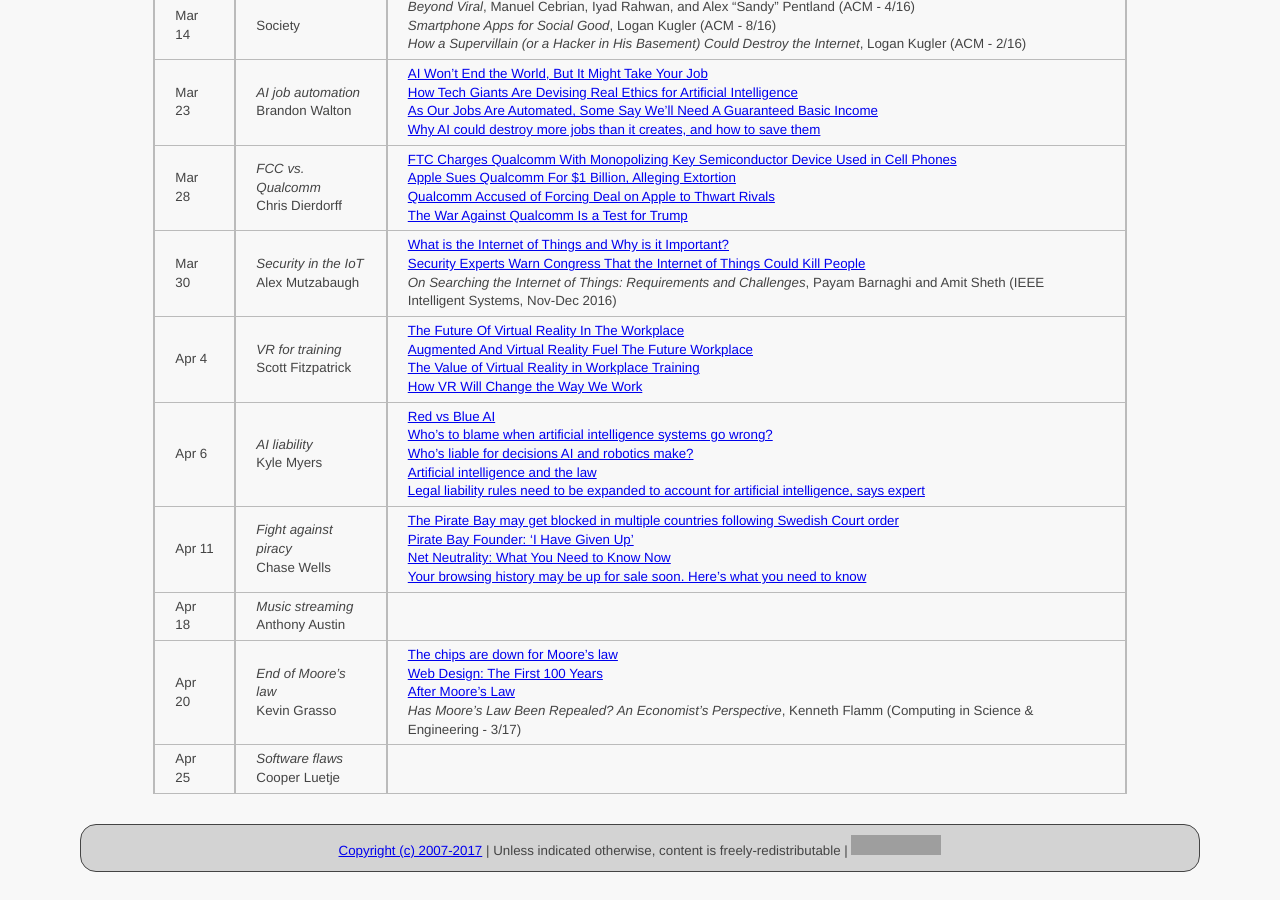
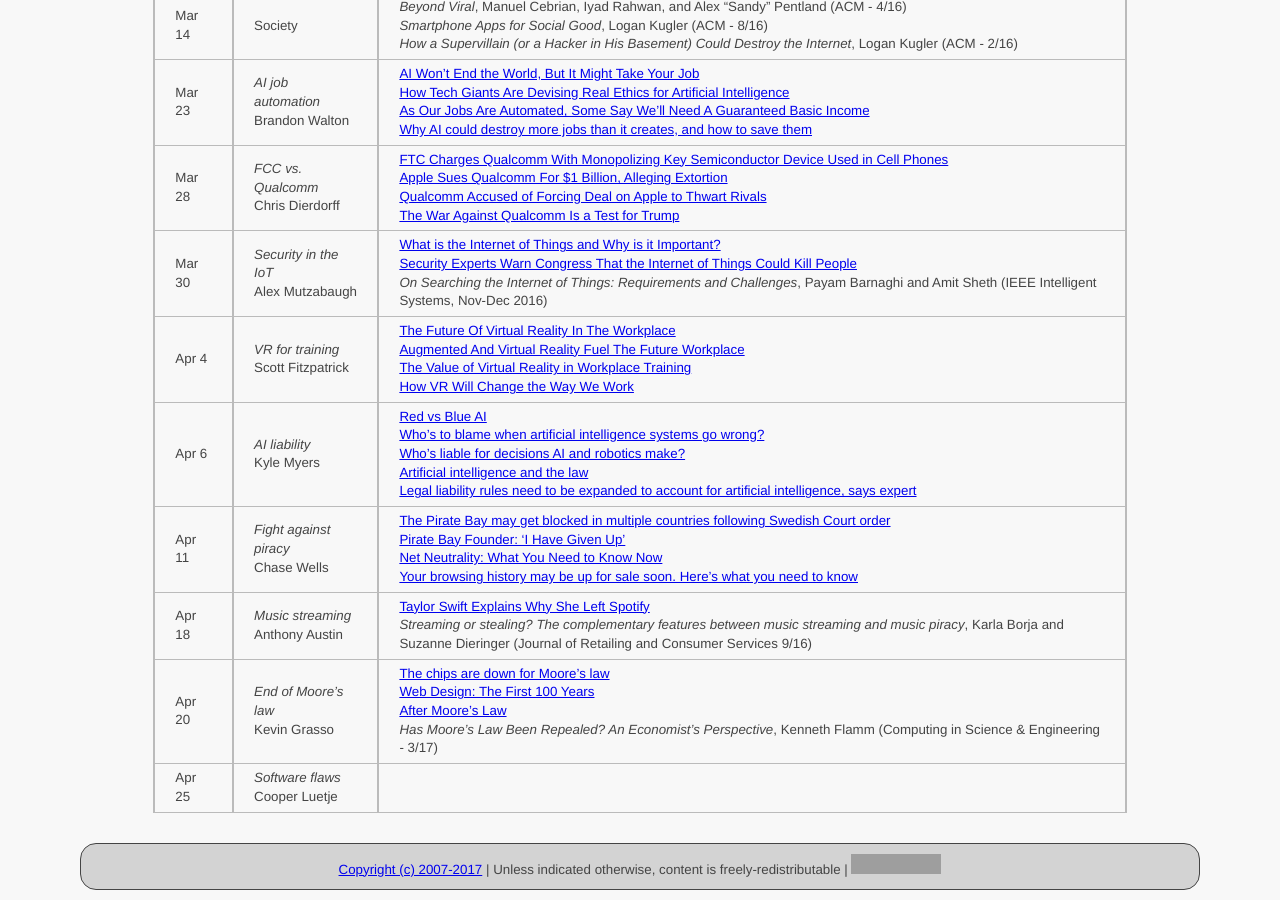
Before and after one commit to ycpcs/cs456-spring2017, a Jekyll site: the page built from schedule/index.md, in a window 1280 px wide and 900 px high, scrolled down 957 px. Built offline with Jekyll 4.4.1, drawn with Linux system fonts in a browser that asks for light colours; grey boxes are pictures that could not be loaded.

Commit message:
add piracy articles
add piracy articles

```diff
--- a/schedule/index.md
+++ b/schedule/index.md
@@ -31,7 +31,7 @@ All reading materials can be accessed via [Schmidt Library](http://library.ycp.e
 > Apr 4    | *VR for training* <br /> Scott Fitzpatrick | [The Future Of Virtual Reality In The Workplace](https://blog.ipswitch.com/future-virtual-reality-workplace) <br /> [Augmented And Virtual Reality Fuel The Future Workplace](https://www.forbes.com/sites/maribellopez/2016/11/11/augmented-and-virtual-reality-fuel-the-future-workplace/#4294627d185d) <br /> [The Value of Virtual Reality in Workplace Training](https://blog.immerselearning.com/the-value-of-virtual-reality-in-workplace-training/) <br /> [How VR Will Change the Way We Work](http://www.pcmag.com/slideshow/story/348117/how-vr-will-change-the-way-we-work)|
 > Apr 6    | *AI liability* <br /> Kyle Myers | [Red vs Blue AI](https://www.youtube.com/watch?v=An4gF0Gbpyw) <br /> [Who’s to blame when artificial intelligence systems go wrong?](http://theconversation.com/whos-to-blame-when-artificial-intelligence-systems-go-wrong-45771) <br /> [Who's liable for decisions AI and robotics make?](https://betanews.com/2017/03/21/artificial-intelligence-robotics-liability/) <br /> [Artificial intelligence and the law](https://techcrunch.com/2017/01/28/artificial-intelligence-and-the-law/) <br /> [Legal liability rules need to be expanded to account for artificial intelligence, says expert](https://www.out-law.com/en/articles/2016/march/legal-liability-rules-need-to-be-expanded-to-account-for-artificial-intelligence-says-expert/)|
 > Apr 11   | *Fight against piracy* <br /> Chase Wells | [The Pirate Bay may get blocked in multiple countries following Swedish Court order](https://thenextweb.com/tech/2017/02/13/pirate-bay-blocked-sweden/#.tnw_M6XjCtrr) <br /> [Pirate Bay Founder: ‘I Have Given Up’](https://motherboard.vice.com/en_us/article/pirate-bay-founder-peter-sunde-i-have-given-up) <br /> [Net Neutrality: What You Need to Know Now](https://www.freepress.net/net-neutrality-what-you-need-know-now) <br /> [Your browsing history may be up for sale soon. Here's what you need to know](https://www.theguardian.com/technology/2017/mar/28/internet-service-providers-sell-browsing-history-house-vote) |
-> Apr 18   | *Music streaming* <br /> Anthony Austin | |
+> Apr 18   | *Music streaming* <br /> Anthony Austin | [Taylor Swift Explains Why She Left Spotify](http://www.businessinsider.com/taylor-swift-explains-why-she-left-spotify-2014-11) <br /> *Streaming or stealing? The complementary features between music streaming and music piracy*, Karla Borja and Suzanne Dieringer (Journal of Retailing and Consumer Services 9/16) |
 > Apr 20   | *End of Moore's law* <br /> Kevin Grasso | [The chips are down for Moore’s law](http://www.nature.com/news/the-chips-are-down-for-moore-s-law-1.19338) <br /> [Web Design: The First 100 Years](http://idlewords.com/talks/web_design_first_100_years.htm) <br /> [After Moore's Law](http://www.economist.com/technology-quarterly/2016-03-12/after-moores-law) <br /> *Has Moore's Law Been Repealed? An Economist's Perspective*, Kenneth Flamm (Computing in Science & Engineering - 3/17)|
 > Apr 25   | *Software flaws* <br /> Cooper Luetje | |
 
```
